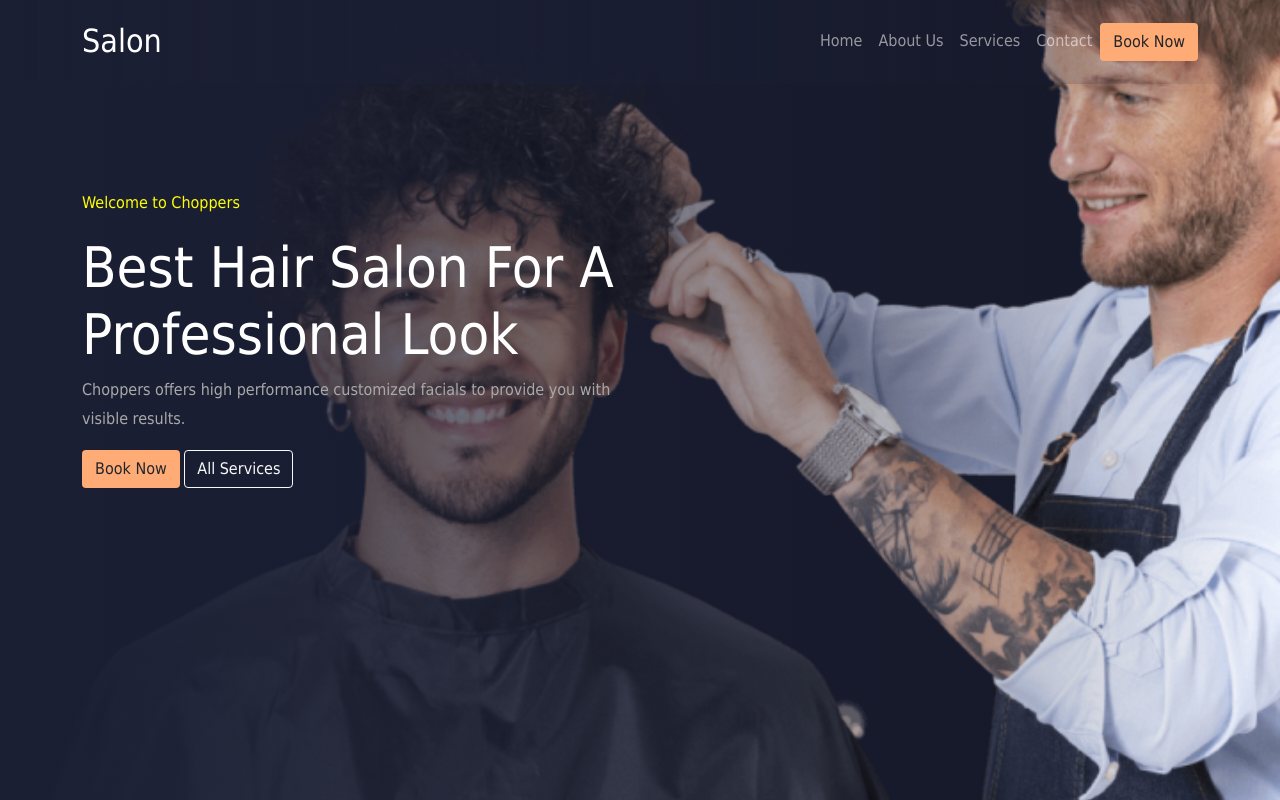
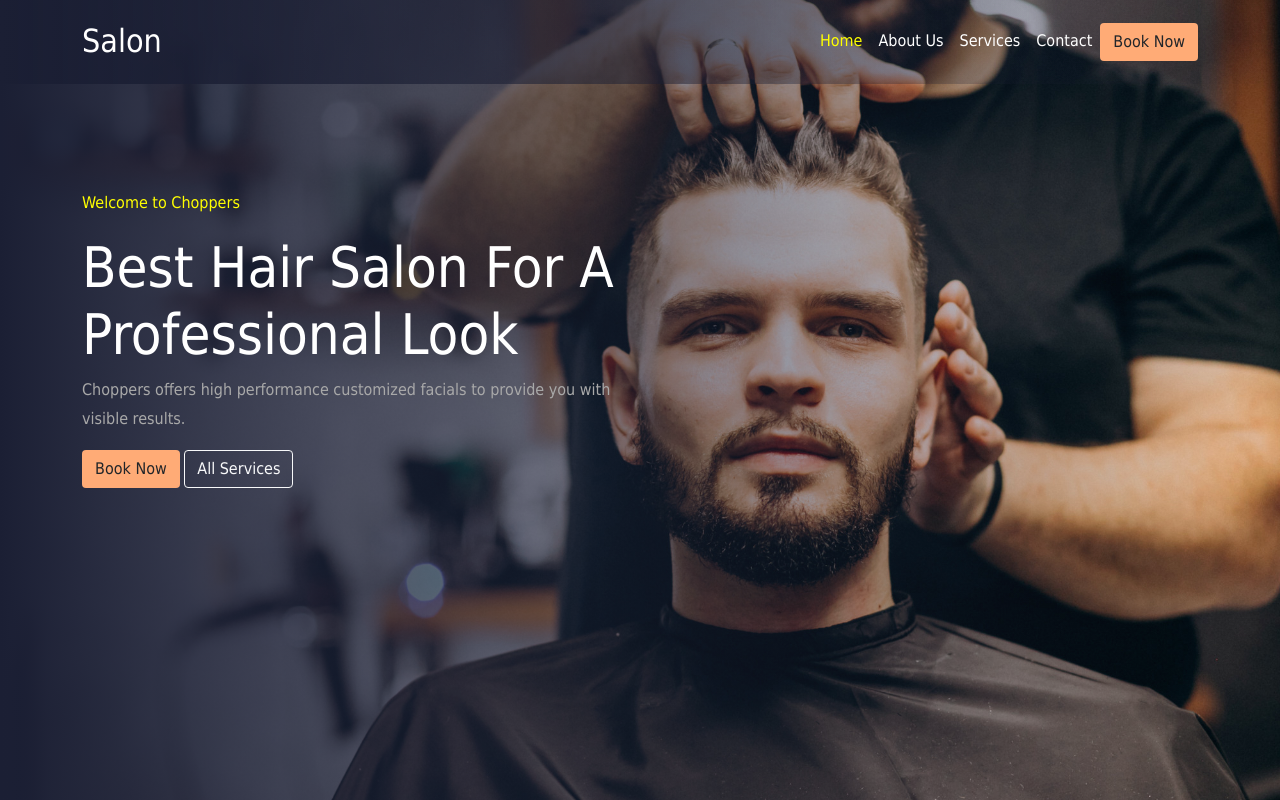
Before and after one commit to Rahul18018/Salon-Website, a plain HTML site: page index.html in a window 1280 px wide. Drawn offline with Linux system fonts and the light colour scheme; a web font is replaced by a local one.

Commit message:
first commit

```diff
--- a/css/style.css
+++ b/css/style.css
@@ -38,12 +38,19 @@
  }
 #hero
 {
-    background: linear-gradient(to right,#1B1F34,rgba(27, 31, 52, 0.0)),url(../img/image\ 2.png);
+    background: linear-gradient(to right,#1B1F34,rgba(27, 31, 52, 0.0)),url(../img/cover_1.jpg);
     min-height:100vh;
     background-position: center;
     background-size: cover;
 
 } */
+
+    /* #d1 {
+      position: absolute;
+      top: 600px;
+      left: 800px;
+      background-image:url(../img/cover_1.jpg)
+    } */
 /* btn */
 .btn {
     padding: 16px 36px;
--- a/index.html
+++ b/index.html
@@ -12,7 +12,6 @@
     <link rel="stylesheet" href="css/style.css">
 
     <title>Pearl Barber Salon - Bootstrap Template</title>
-
 
 
 </head>
@@ -30,25 +29,28 @@
         <div class="collapse navbar-collapse" id="navbarNav">
           <ul class="navbar-nav ms-auto">
             <li class="nav-item active">
-              <a class="nav-link" href="#home">Home <span class="sr-only"></span></a>
+              <a class="nav-link" href="#home" style="color:yellow">Home <span class="sr-only"></span></a>
+              <!-- <a style="color:yellow"> Home <span class="sr-only"></span></a> -->
             </li>
             <li class="nav-item">
-              <a class="nav-link" href="#About Us">About Us</a>
+              <a class="nav-link" href="#About Us" style="color:white">About Us</a>
             </li>
             <li class="nav-item">
-              <a class="nav-link" href="#Services">Services</a>
+              <a class="nav-link" href="#Services" style="color:white">Services</a>
             </li>
             <li class="nav-item">
-              <a class="nav-link" href="#Contact">Contact</a>
+              <a class="nav-link" href="#Contact" style="color:white">Contact</a>
               <!-- <li class="nav-item">
                 <a class="nav-link disabled" href="#Team">Team</a>
                 <li class="nav-item">
                     <a class="nav-link disabled" href="#logout">log-out</a> -->
             </li>
           </ul>
-          <a href="#" class="btn btn-brand">Book Now</a>
+
         </div>
+        <a href="#" class="btn btn-brand">Book Now</a>
       </nav>
+
     <!-- // NAVBAR -->
 
 
@@ -72,12 +74,12 @@
 
     </div>
 </section>
+<!-- <div id="d1">
+       this is a div
+</div> -->
 
     <script src="js/bootstrap.bundle.min.js"></script>
 
-<footer>
-
-</footer>
 
 </body>
 
```
